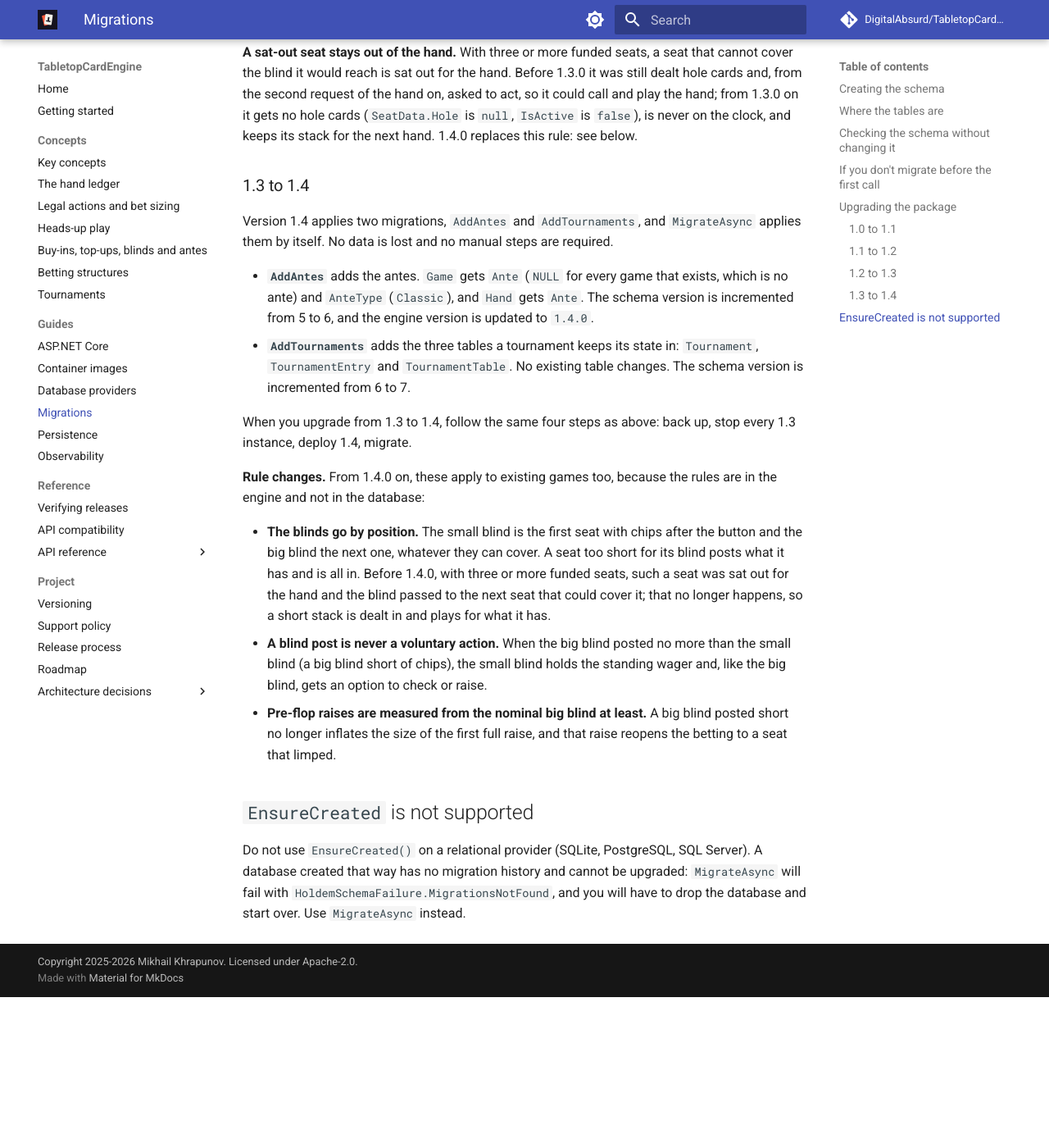
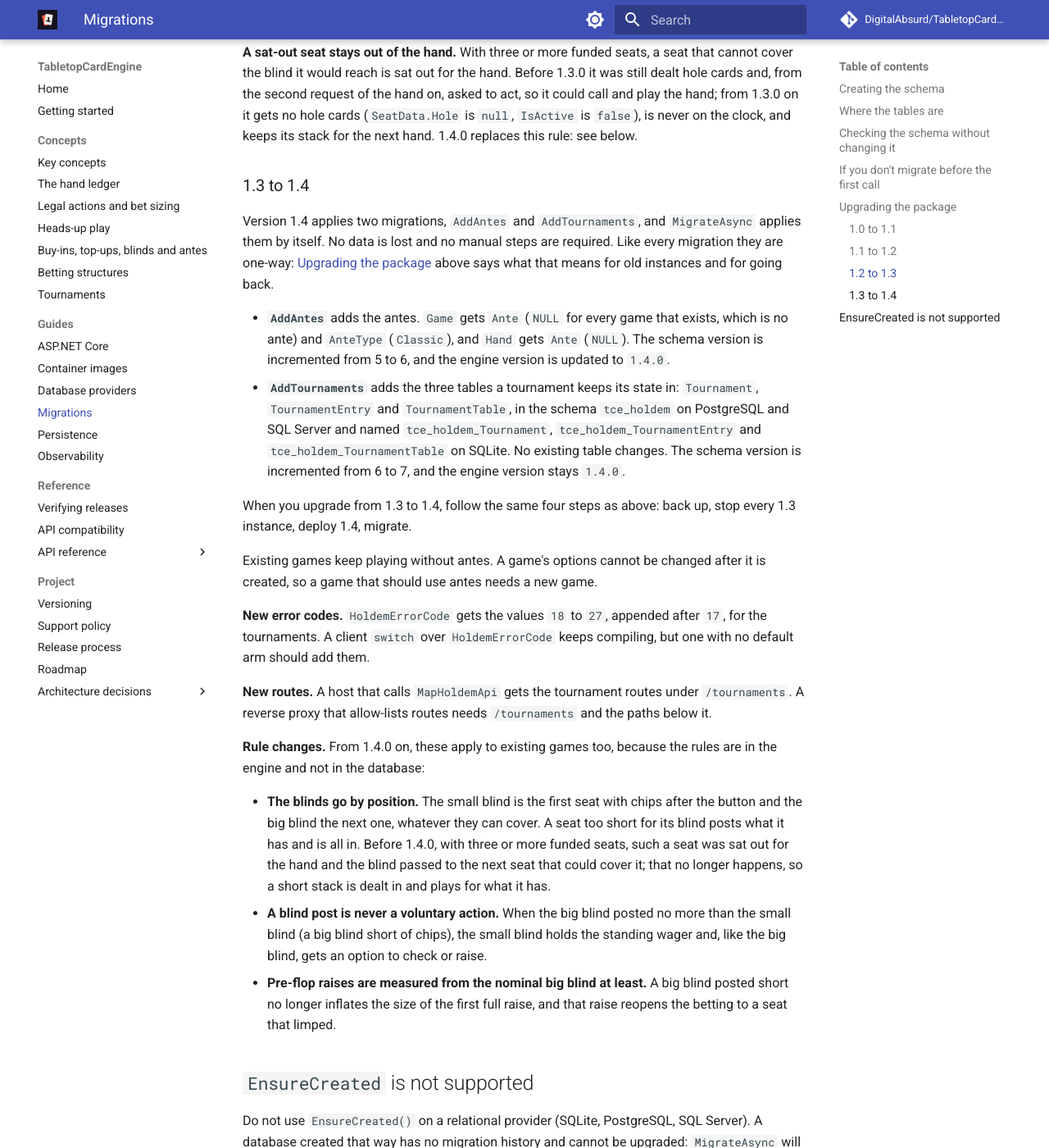
Before and after one commit to DigitalAbsurd/TabletopCardEngine, an MkDocs documentation site: the page built from docs/migrations.md, in a window 1280 px wide and 1400 px high, scrolled down 4529 px. Shown: the whole window at 82% size. Built offline with MkDocs 1.6.1 and Material for MkDocs 9.7.7, drawn with Linux system fonts in a browser that asks for light colours; comment, search, counter and statistics services are not loaded; before the commit the page ends 5745 px from its top, so only the background shows below that.

Commit message:
docs: complete the 1.3 to 1.4 upgrade notes (#778)
Adds the SQLite and schema table names, the Ante NULL on Hand, the
antes note, the new error codes 18 to 27 and the /tournaments routes
to the 1.3 to 1.4 section, and names 1.4.0 image tags in docker.md.

Co-authored-by: Claude Sonnet 5.5 <noreply@anthropic.com>

```diff
--- a/docs/migrations.md
+++ b/docs/migrations.md
@@ -138,12 +138,18 @@ A client that hard-coded the old minimum must read the raise window from `HandDa
 
 ### 1.3 to 1.4
 
-Version 1.4 applies two migrations, `AddAntes` and `AddTournaments`, and `MigrateAsync` applies them by itself. No data is lost and no manual steps are required.
+Version 1.4 applies two migrations, `AddAntes` and `AddTournaments`, and `MigrateAsync` applies them by itself. No data is lost and no manual steps are required. Like every migration they are one-way: [Upgrading the package](#upgrading-the-package) above says what that means for old instances and for going back.
 
-- **`AddAntes`** adds the antes. `Game` gets `Ante` (`NULL` for every game that exists, which is no ante) and `AnteType` (`Classic`), and `Hand` gets `Ante`. The schema version is incremented from 5 to 6, and the engine version is updated to `1.4.0`.
-- **`AddTournaments`** adds the three tables a tournament keeps its state in: `Tournament`, `TournamentEntry` and `TournamentTable`. No existing table changes. The schema version is incremented from 6 to 7.
+- **`AddAntes`** adds the antes. `Game` gets `Ante` (`NULL` for every game that exists, which is no ante) and `AnteType` (`Classic`), and `Hand` gets `Ante` (`NULL`). The schema version is incremented from 5 to 6, and the engine version is updated to `1.4.0`.
+- **`AddTournaments`** adds the three tables a tournament keeps its state in: `Tournament`, `TournamentEntry` and `TournamentTable`, in the schema `tce_holdem` on PostgreSQL and SQL Server and named `tce_holdem_Tournament`, `tce_holdem_TournamentEntry` and `tce_holdem_TournamentTable` on SQLite. No existing table changes. The schema version is incremented from 6 to 7, and the engine version stays `1.4.0`.
 
 When you upgrade from 1.3 to 1.4, follow the same four steps as above: back up, stop every 1.3 instance, deploy 1.4, migrate.
+
+Existing games keep playing without antes. A game's options cannot be changed after it is created, so a game that should use antes needs a new game.
+
+**New error codes.** `HoldemErrorCode` gets the values `18` to `27`, appended after `17`, for the tournaments. A client `switch` over `HoldemErrorCode` keeps compiling, but one with no default arm should add them.
+
+**New routes.** A host that calls `MapHoldemApi` gets the tournament routes under `/tournaments`. A reverse proxy that allow-lists routes needs `/tournaments` and the paths below it.
 
 **Rule changes.** From 1.4.0 on, these apply to existing games too, because the rules are in the engine and not in the database:
 
```
Also changed, not shown: docs/docker.md (+1 -1 lines).
